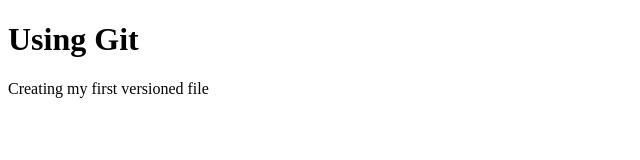
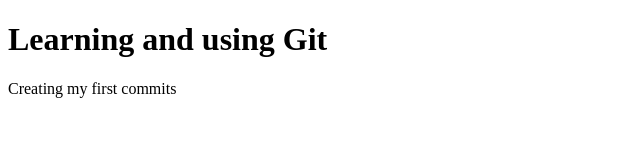
Before and after one commit to MN-eng/Nodeclass2, a plain HTML site: page index.html in a window 1280 px wide. Shown: the whole page, without its empty margins (0-640 px from the left). Drawn offline with Linux system fonts and the light colour scheme.

Commit message:
Updated index.html content

```diff
--- a/index.html
+++ b/index.html
@@ -4,7 +4,7 @@
  		<title>Using Git</title>
  	</head>
  	<body>
- 		<h1>Using Git</h1>
- 		<p>Creating my first versioned file</p>
+ 		<h1>Learning and using Git</h1>
+ 		<p>Creating my first commits</p>
  	</body>
  </html>
```
